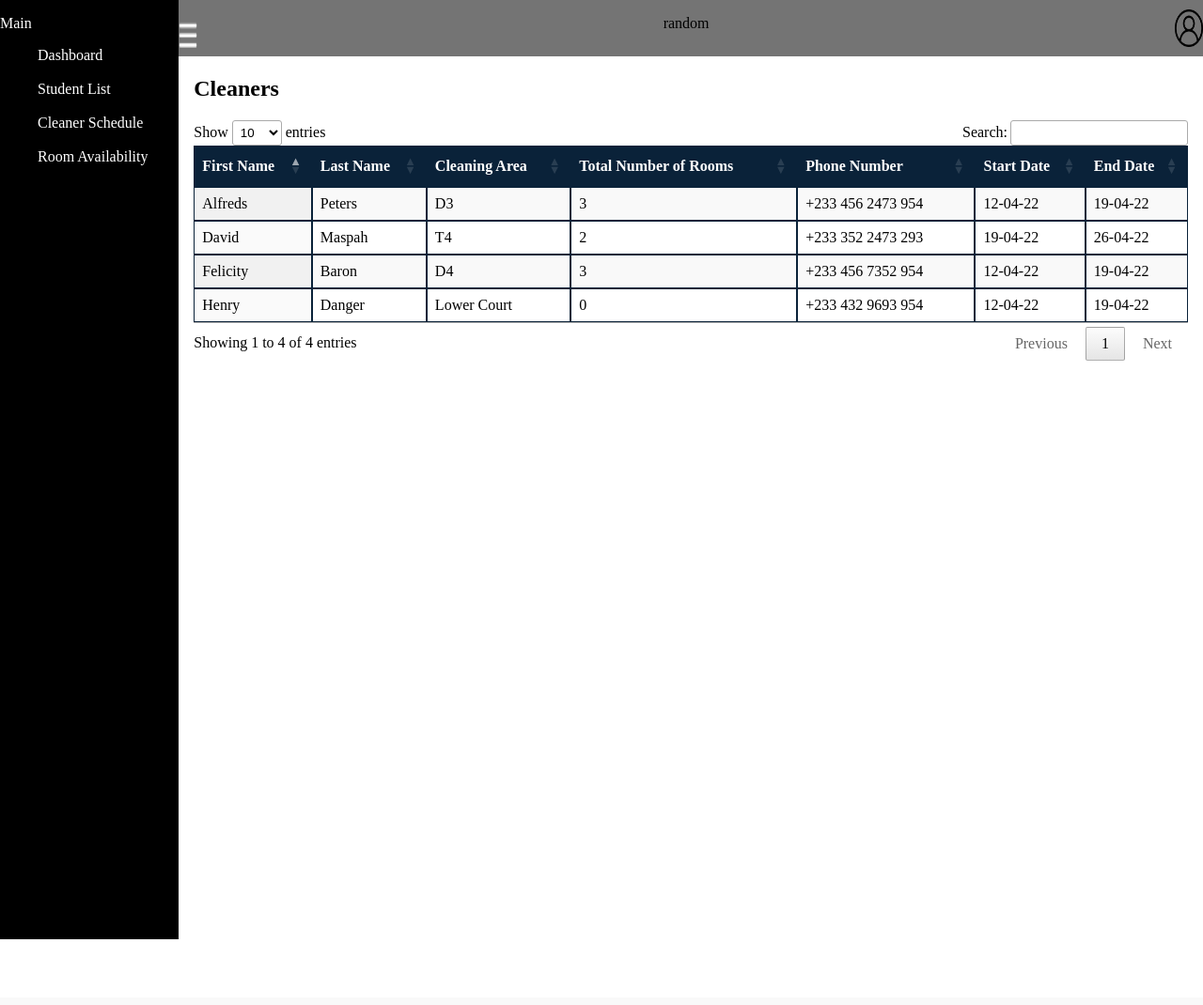
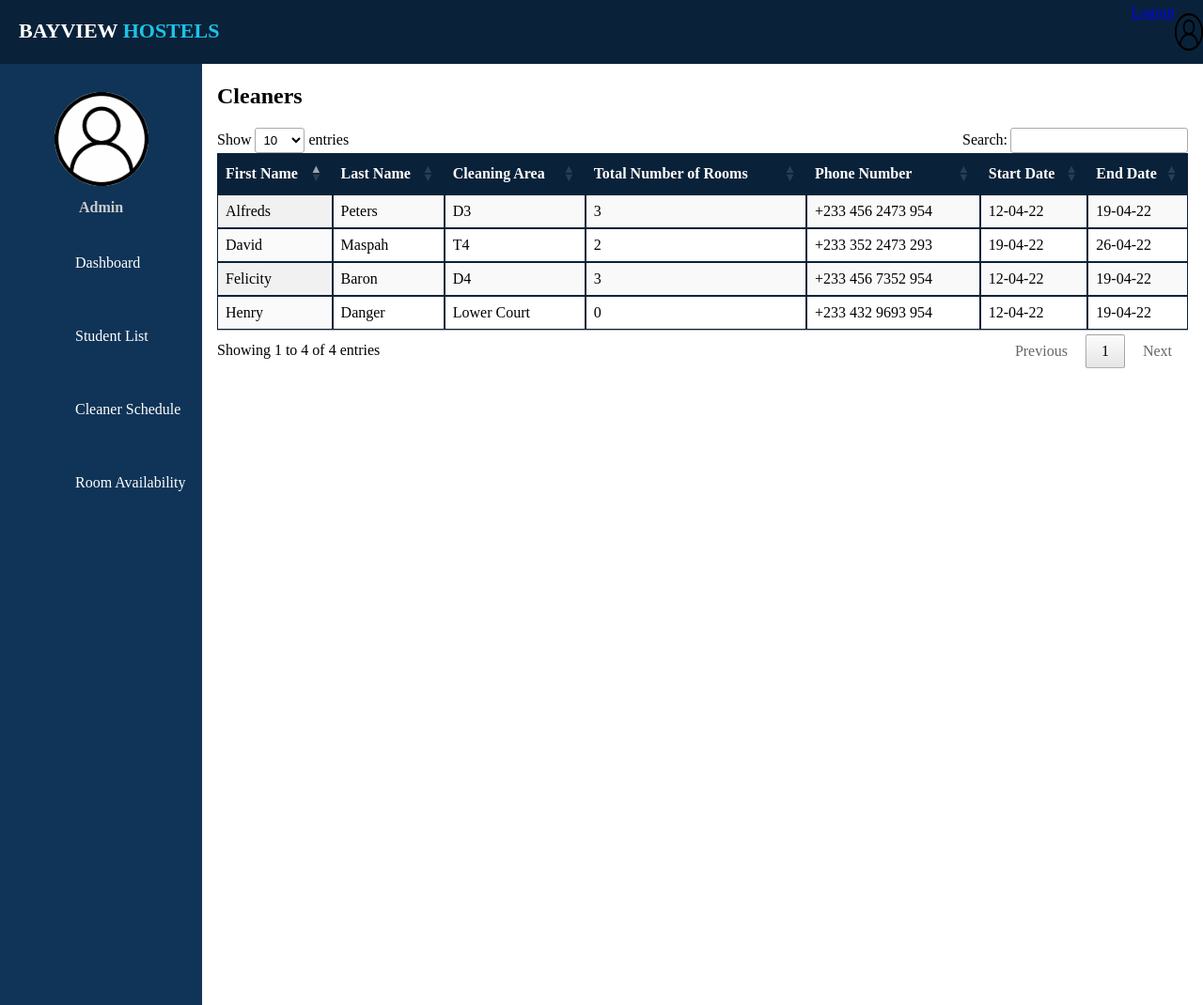
Before and after one commit to MaameMozuma/School_Hostel_Management_System, a PHP site: page /cleaner.html in a window 1280 px wide. Shown: the whole page at 94% size. Before the commit the page ends 1000 px from the top, so only its background shows below. Run offline with PHP 8.4, Linux system fonts and the light colour scheme; some libraries are stand-ins or nearby versions.

Commit message:
updating bars

```diff
--- a/cleaner.css
+++ b/cleaner.css
@@ -5,17 +5,24 @@ body{
     box-sizing: border-box;
   }
 
+  ul{
+    list-style: none;
+  }
+
   #page{
     display: flex;
   }
 
   #top_nav{
-      background-color: rgb(116, 116, 116);
+    padding: 0;
+    background-color: #0A2239;
     display: flex;
+    flex-direction: row;
     /* margin-left: px; */
     width: 100%;
-      text-align: center;
+    /* text-align: center; */
     justify-content: space-between;
+    align-items: center;
 
   }
 
@@ -32,7 +39,72 @@ body{
   padding: 10px 0;
 }
 
-  nav{
+.left-area{
+  /* border: 2px solid red; */
+}
+
+.left-area h3 {
+  padding-left:20px ;
+  color: #fff;
+  margin-top: 20px;
+  text-transform: uppercase;
+  font-size: 22px;
+  font-weight: 900;
+  }
+
+  .left-area span{
+  color: #1DC4E7;
+  }
+
+  .right-area{
+
+  }
+
+  .sidebar{
+    background: #0f3457;
+    /* margin-top: 13px; */
+    padding-top: 30px;
+    left: 0;
+    flex-shrink: 0;
+    width: 215px;
+    transition-property: left;
+    /* border: 3px solid greenyellow; */
+    }
+
+    .sidebar .profile_image{
+    width: 100px;
+    height: 100px;
+    border-radius: 100px;
+    margin-bottom: 10px;
+    }
+
+    .sidebar h4{
+    color: #ccc;
+    margin-top: 0;
+    margin-bottom: 20px;
+    }
+
+    .sidebar a {
+    color: #fff;
+    display: inline-block;
+    width: 100%;
+    line-height: 60px;
+    text-decoration: none;
+    padding-left: 40px;
+    box-sizing: border-box;
+    transition:0.5s;
+    transition-property: background;
+    }
+
+    .sidebar a:hover {
+    background: #19b3d3;
+    }
+
+    .sidebar i {
+    padding-right: 10px;
+    }
+
+  #sidebar{
       margin: 0;
       padding: 0;
       width: 200px;
@@ -46,13 +118,13 @@ body{
 
 
 
-  .nav_links li a{
+  #sidebar_links li a{
     text-decoration: none;
     color: white;
 
   }
 
-  .navtext{
+  #sidebartext{
     color: white;
 }
 
--- a/cleaner.html
+++ b/cleaner.html
@@ -18,9 +18,25 @@
 
 </head>
 <body>
+    <div id="top_nav">
+        <!-- <img id="nav_icon" src="navigation-bar.png"> -->
+        <!-- <label for="check">
+            <i class="fas fa-bars" id="sidebar_btn"></i>
+        </label> -->
+        <div class="left-area">
+            <h3>Bayview <span>Hostels</span></h3>
+        </div>
+        <div class="right-area">
+            <a href="#" class="logout_btn">Logout</a>
+            <img id="user_icon" src="user.png">
+        </div>
+    </div>
     <div id="page">
-        <nav>
-        <p class="navtext"> Main</p>
+        <div class="sidebar">
+            <center>
+                <img src="person.jpeg" class="profile_image" alt="">
+                <h4>Admin</h4>
+            </center>
 
         <ul class="nav_links">
             <li><a href="admin_index.html"> Dashboard</a></li>
@@ -45,15 +61,10 @@
 
 
 
-    </nav>
+    </div id="sidebar">
 
 
         <main>
-            <div id="top_nav">
-                <img id="nav_icon" src="navigation-bar.png">
-                <p>random</p>
-                <img id="user_icon" src="user.png">
-            </div>
             <div id="content">
                 <h2>Cleaners</h2>
 
```
Lines whose indentation alone changed are shown as unchanged.
